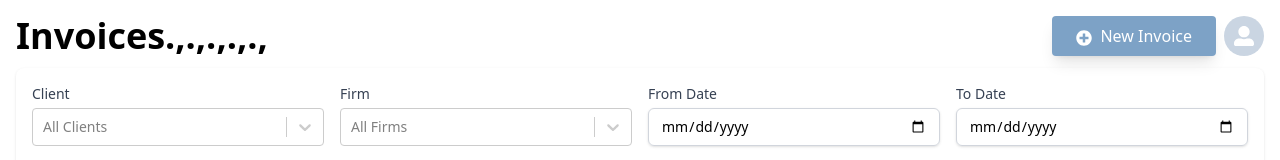
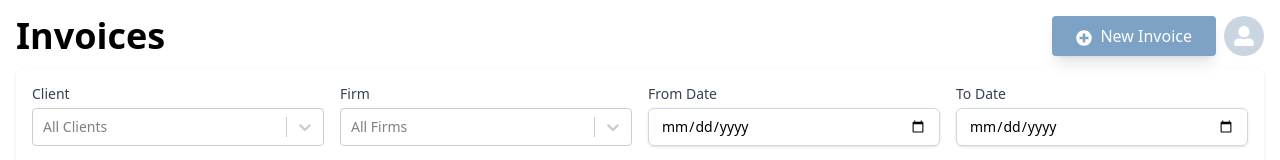
Before and after one commit to Finaxis002/invoicing, a React (Vite) app: page / in a window 1280 px wide. Shown: the top 160 px of the page. Built offline with nearby package versions, Linux system fonts and the light colour scheme; no server answers; sample sign-in values are in the browser's storage.

Commit message:
change in heading

```diff
--- a/src/components/ViewInvoices.jsx
+++ b/src/components/ViewInvoices.jsx
@@ -531,7 +531,7 @@ export default function ViewInvoices() {
       {/* View Invoices Table (Existing Table) */}
       <div className="content p-4">
         <div className="mb-3 flex justify-between items-center">
-          <h2 className="text-4xl font-bold font-sans">Invoices.,.,.,.,.,</h2>
+          <h2 className="text-4xl font-bold font-sans">Invoices</h2>
           {/* New Invoice Button */}
           <div className="flex items-center">
             <button
```
